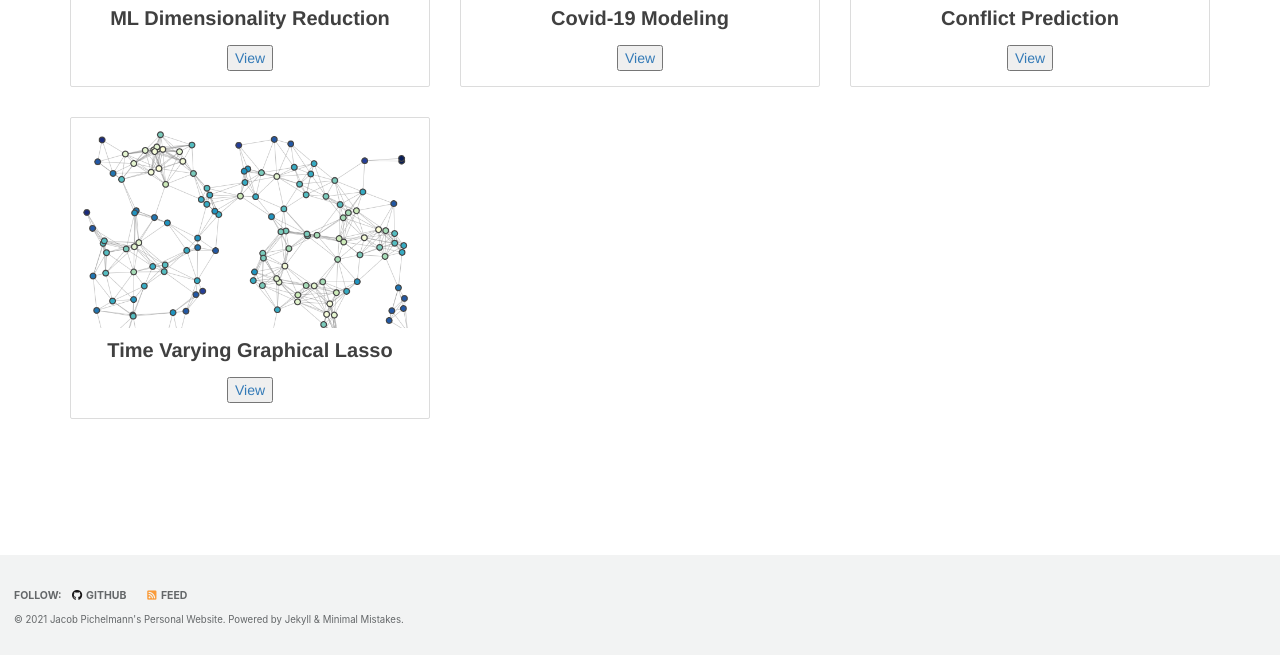
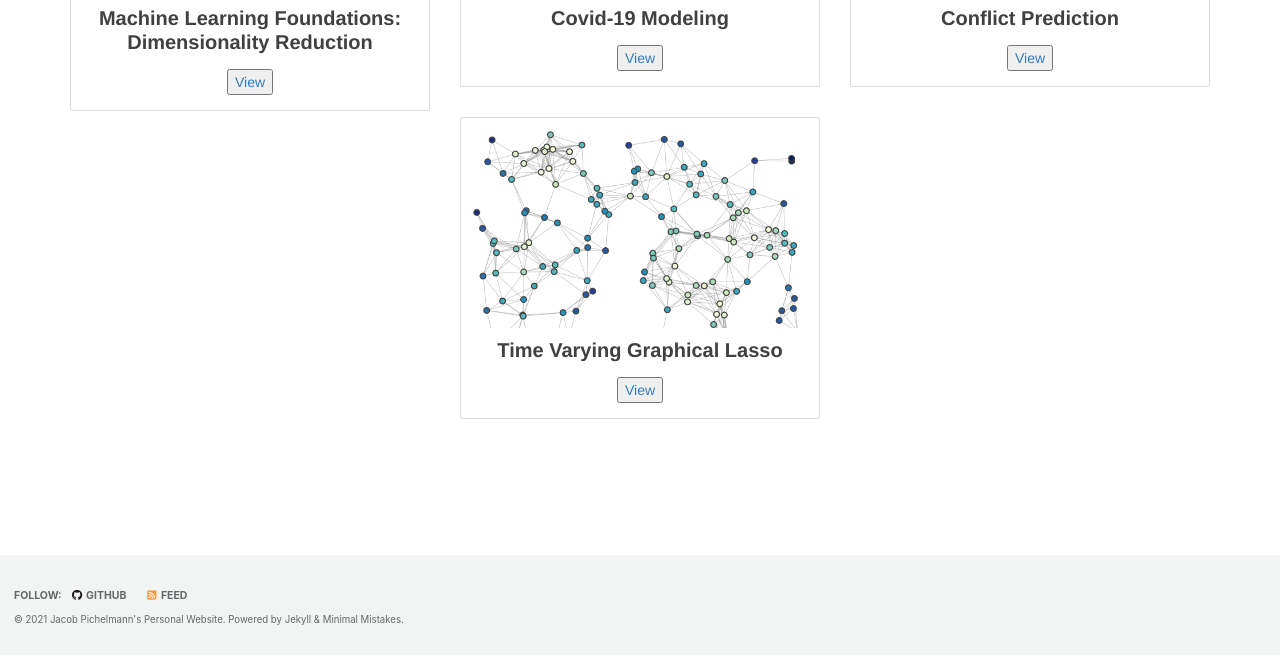
Before and after one commit to j-3-1415/j-3-1415.github.io, a Jekyll site: the page built from _pages/Projects.html, in a window 1280 px wide, cut to the strip 336-991 px from the top of the page. Built offline with Jekyll 4.4.1, drawn with Linux system fonts in a browser that asks for light colours; cached includes are drawn as plain includes.

```diff
--- a/_pages/Projects.html
+++ b/_pages/Projects.html
@@ -23,7 +23,7 @@
 								<img src="/assets/ML.png" alt="Card image">
 							</div>
 							<div class="blog_bx_txt">
-								<h1 style="text-align: center">ML Dimensionality Reduction</h1>
+								<h1 style="text-align: center">Machine Learning Foundations: Dimensionality Reduction</h1>
 							</div>
 							<div class="text-center">
 								<a href="/_pages/ML">
```
Also changed, not shown: assets/ML.png.
